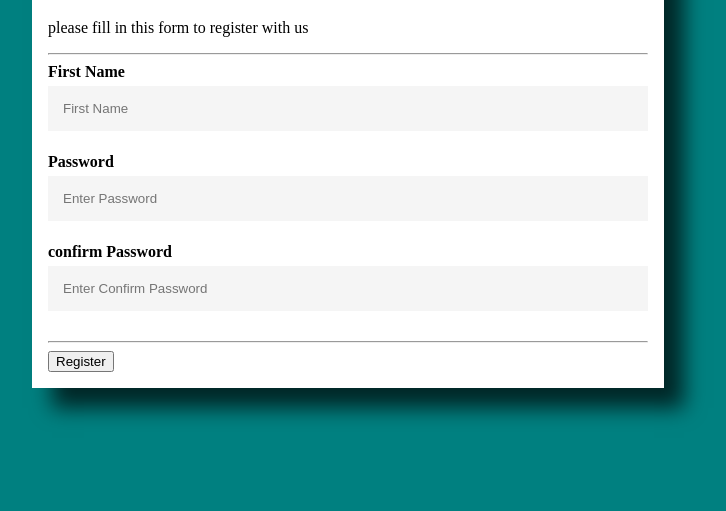
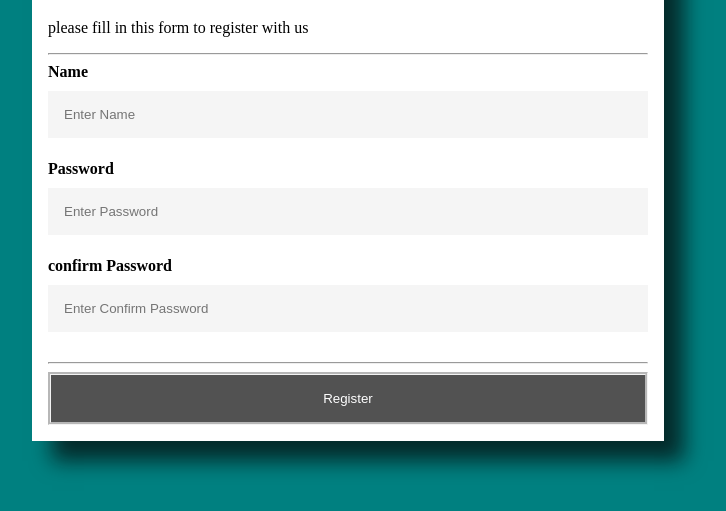
Before and after one commit to YogesTech/front-end-development, a plain HTML site: page registration/index.html in a window 1280 px wide. Shown: the part 85-596 px from the top of the page, without its empty margins (292-1018 px from the left). Drawn offline with Linux system fonts and the light colour scheme.

Commit message:
second commmit

```diff
--- a/registration/app.css
+++ b/registration/app.css
@@ -9,16 +9,36 @@ body{
     width: 50%;
     padding: 16px;
     background-color: white;
-    box-shadow: 20px 20px 20px 0px rgba(0,0,0,0.7);
+    box-shadow: 20px 20px 20px 0px rgba(6, 6, 6, 0.7);
 
 }
 input[type='text'],
 input[type='password'] {
 
     width: 100%;
-    padding: 15px;
-    margin: 5px 0 22px 0;
+    padding: 16px;
+    margin: 10px 0 22px 0;
     display: inline-block;
     border: none;
     background: whitesmoke;
 }
+input[type='text']:focus,
+input[type='password']:focus{
+    background-color: #ddd;
+    outline: 1px dashed hsl(190, 100%, 50%);
+    ;
+}
+.registerbtn{
+    background-color: rgb(9, 9, 10);
+    color: white;
+    padding: 16px;
+    border: groove;
+    cursor: pointer;
+    width: 100%;
+    margin: unset;
+    opacity: 0.7;
+
+}
+.registerbtn:hover{
+    opacity: 1;
+}
--- a/registration/index.html
+++ b/registration/index.html
@@ -13,8 +13,8 @@
         <p>please fill in this form to register with us</p>
         <hr/>
 
-        <label for="fn"><b>First Name</b></label>
-        <input type="text" placeholder="First Name" name="fn" id="fn" required>
+        <label for="fn" ><b>Name</b></label>
+        <input type="text" placeholder="Enter Name" name="fn" id="fn" required>
 
         <label for="psw"><b>Password</b></label>
         <input type="password" placeholder="Enter Password" name="psw" id="psw" required>
@@ -23,7 +23,7 @@
         <input type="password" placeholder="Enter Confirm Password" name="cpsw" id="cpsw" required>
 
         <hr/>
-        <button type="submit">Register</button>
+        <button class="registerbtn"  type="submit" >Register</button>
         </div>
     </form>
 
```
